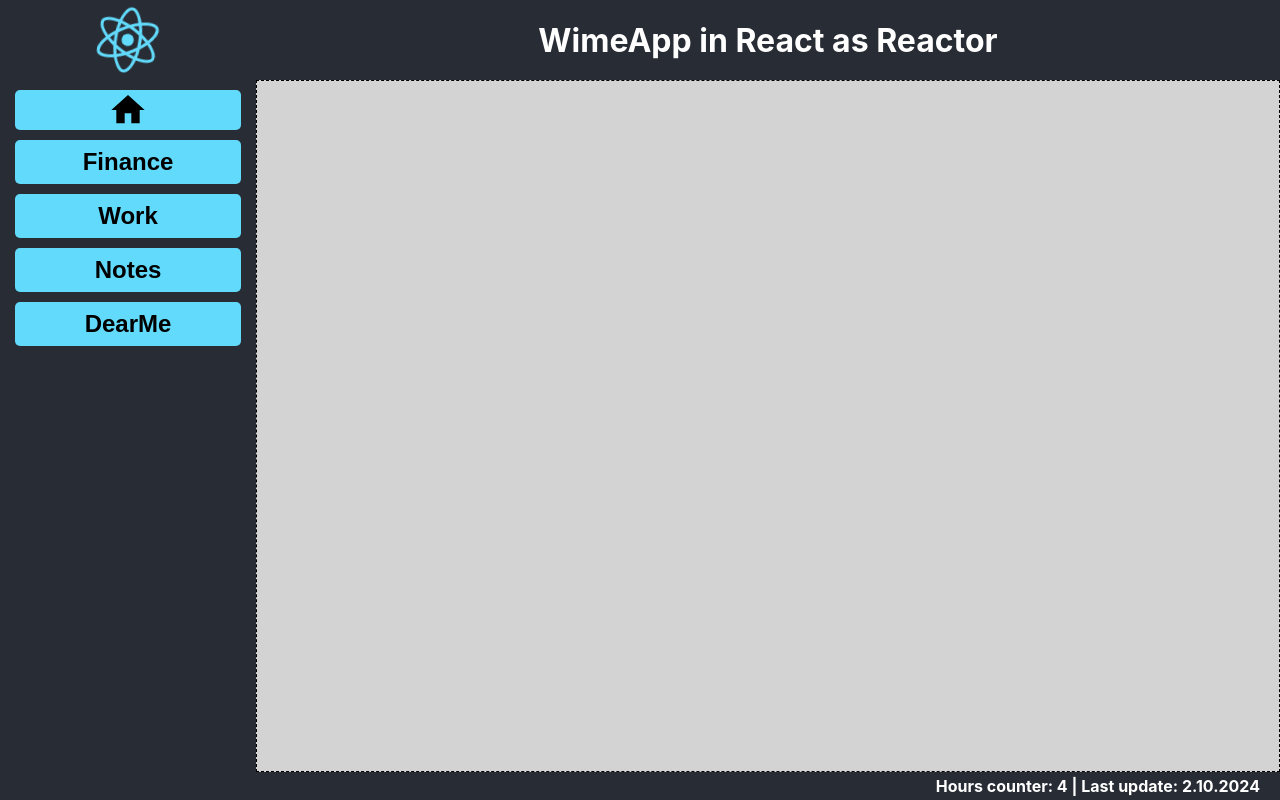
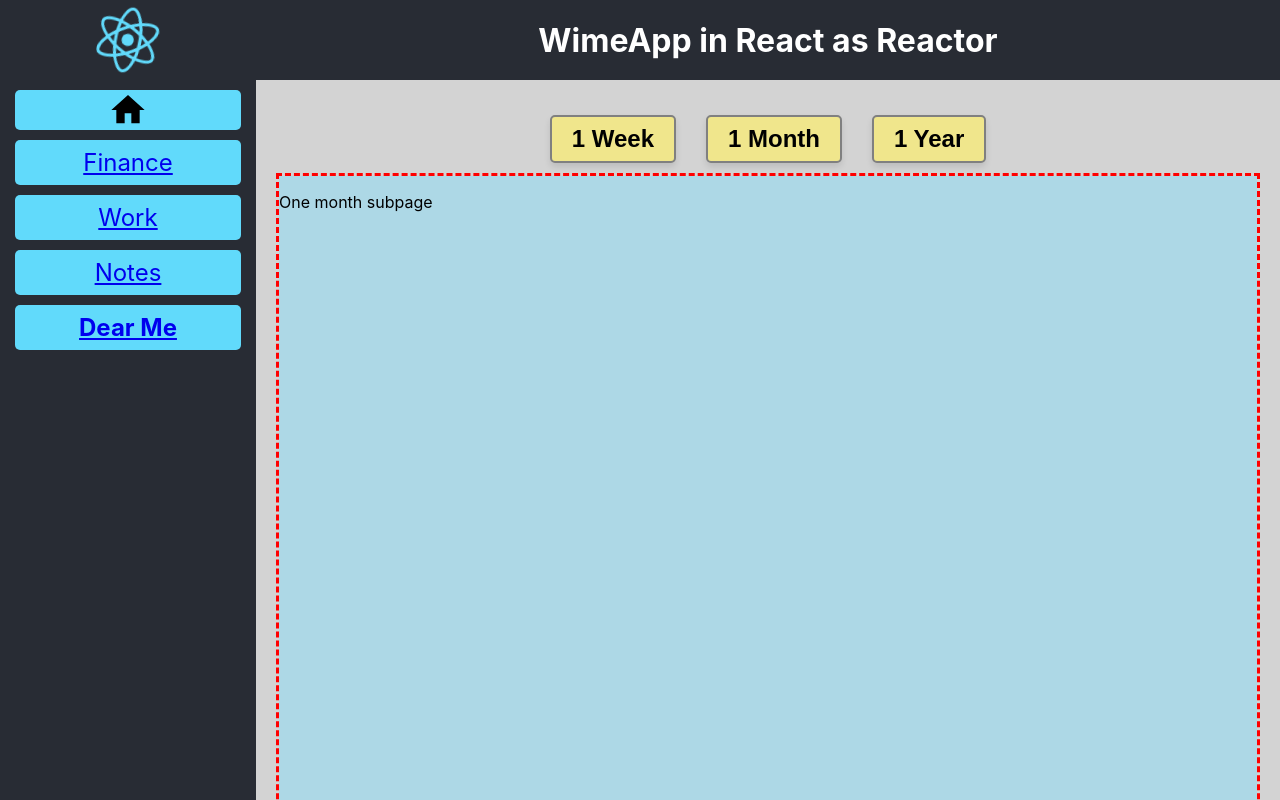
Before and after one commit to Lorisory/Reactor, a React (Create React App) app: page /dear-me/1-month in a window 1280 px wide. Shown: the top 800 px of the page. Built offline with nearby package versions, Linux system fonts and the light colour scheme.

Commit message:
Iam 100% nigga

```diff
--- a/package.json
+++ b/package.json
@@ -12,6 +12,7 @@
     "@types/react-dom": "^18.3.0",
     "react": "^18.3.1",
     "react-dom": "^18.3.1",
+    "react-router-dom": "^6.26.2",
     "react-scripts": "^5.0.1",
     "save-dev": "^0.0.1-security",
     "typescript": "^4.9.5",
--- a/src/App.tsx
+++ b/src/App.tsx
@@ -1,11 +1,16 @@
 import './App.css';
+import { BrowserRouter as Router, Route, Routes } from 'react-router-dom';
+import HomePage from './HomePage';
+import FinanceHomeView from './Finance/FinanceHomeView';
+import DearMePage from './DearMe/DearMePage';
+import EnvelopeView from './DearMe/EnvelopeView';
+import NotFound from './NotFound';
 import ReactorHeader from './ReactorHeader';
-import MainMenu from './MainMenu';
+import SidebarNavigation from './SidebarNavigation';
 import ReactorFooter from './ReactorFooter';
-import { BrowserRouter as Router, Route, Routes } from 'react-router-dom';
-import HomeView from './HomeView';
-import FinanceHomeView from './Finance/FinanceHomeView';
-import DearMeHomeView from './DearMe/DearMeHomeView';
+import OneWeekPage from "./DearMe/SubPages/OneWeekPage";
+import OneMonthPage from "./DearMe/SubPages/OneMonthPage";
+import OneYearPage from "./DearMe/SubPages/OneYearPage";
 
 function App() {
   return (
@@ -14,52 +19,38 @@ function App() {
         display: 'grid',
         height: '100vh',
         gridTemplateRows: 'auto 1fr auto',
-        gridTemplateColumns: '1fr 4fr ',
+        gridTemplateColumns: '1fr 4fr',
+        gridTemplateAreas: `
+                    "header header"
+                    "sidebar content"
+                    "footer footer"
+                `
       }}>
-        <div style={{
-          //border: '1px dashed black',
-          backgroundColor: 'lightblue',
-          gridRow: '1',
-          gridColumn: '1/-1'
-        }}>
+        <div style={{ gridArea: 'header', backgroundColor: 'lightblue' }}>
           <ReactorHeader />
         </div>
+        <div style={{ gridArea: 'sidebar' }}>
+          <SidebarNavigation />
+        </div>
+        <div style={{ gridArea: 'content', backgroundColor: 'lightgray', padding: '20px' }}>
+          <Routes>
+            <Route path="/" element={<HomePage />} />
+            <Route path="/home" element={<HomePage />} />
+            <Route path="/finance" element={<FinanceHomeView />} />
 
-        <div style={{
-          //border: '1px dashed green',
-          gridRow: '2',
-          gridColumn: '1'
-        }}>
-          <MainMenu />
-        </div>
+            {/* DearMeHomeView with subroutes */}
+            <Route path="/dear-me" element={<DearMePage />}>
+              <Route path="1-week" element={<OneWeekPage />} />
+              <Route path="1-month" element={<OneMonthPage />} />
+              <Route path="1-year" element={<OneYearPage />} />
+            </Route>
 
-        <div style={{
-          border: '1px dashed black',
-          backgroundColor: 'lightgray',
-          display: 'flex',
-          alignContent: 'center',
-          gridRow: '2',
-          gridColumn: '2'
-        }}>
-          <Routes>
-            <Route path="/HomeView" element={<HomeView />} />
-            <Route path="/FinanceHomeView" element={<FinanceHomeView />} />
-            <Route path="/DearMeHomeView" element={<DearMeHomeView />} />
+            <Route path="*" element={<NotFound />} />
           </Routes>
         </div>
-
-
-        <div style={{
-          //border: '1px dashed yellow',
-          //backgroundColor: 'lightgray',
-          height: '100%',
-          minHeight: '10pt',
-          gridRow: '3',
-          gridColumn: 'span 3'
-        }}>
+        <div style={{ gridArea: 'footer' }}>
           <ReactorFooter />
         </div>
-
       </div>
     </Router>
   );
--- a/src/DearMe/DearMeHomeView.tsx
+++ /dev/null
@@ -1,55 +0,0 @@
-import './DearMeStyles.css';
-import Envelope from './Envelope';
-import { useNavigate } from 'react-router-dom';
-import { BrowserRouter as Router, Route, Routes } from 'react-router-dom';
-import EnvelopeView from './EnvelopeView';
-
-function DearMeHomeView() {
-    const navigate = useNavigate();
-    return (
-        <div style={{
-            width: '100%',
-        }}>
-            <div style={{
-                display: 'flex',
-                alignItems: 'center',
-                textAlign: 'center',
-                justifyContent: 'center',
-                width: '100%'
-            }}>
-
-                <button className="DearMeToolbarButton"
-                    onClick={() => navigate('/EnvelopeView')}>
-                    1 Week
-                </button>
-                <button className="DearMeToolbarButton">
-                    1 Month
-                </button>
-                <button className="DearMeToolbarButton">
-                    1 Year
-                </button>
-            </div>
-
-            <div
-                style={{
-                    border: 'dashed red 3px',
-                    display: 'flex',
-                    justifyContent: 'center',
-                    alignItems: 'top',
-                    flexWrap: 'wrap', // Umožní zalamování položek
-                    height: '100vh',
-                }}
-            >
-                <Envelope text='1 Week' width={400} height={200} />
-                <Envelope text='1 Month' width={400} height={200} />
-                <Envelope text='1 Year' width={400} height={200} />
-                <Routes>
-                    <Route path="/EnvelopeView" element={<EnvelopeView />} />
-                </Routes>
-            </div>
-
-        </div>
-    );
-}
-
-export default DearMeHomeView
--- /dev/null
+++ b/src/DearMe/DearMePage.tsx
@@ -0,0 +1,53 @@
+import './DearMeStyles.css';
+import { useNavigate, Outlet } from 'react-router-dom';
+
+function DearMePage() {
+  const navigate = useNavigate();
+
+  return (
+    <div style={{ width: '100%' }}>
+      <div style={{
+        display: 'flex',
+        alignItems: 'center',
+        textAlign: 'center',
+        justifyContent: 'center',
+        width: '100%',
+      }}>
+        <button
+          className="DearMeToolbarButton"
+          onClick={() => navigate('/dear-me/1-week')}
+        >
+          1 Week
+        </button>
+        <button
+          className="DearMeToolbarButton"
+          onClick={() => navigate('/dear-me/1-month')}
+        >
+          1 Month
+        </button>
+        <button
+          className="DearMeToolbarButton"
+          onClick={() => navigate('/dear-me/1-year')}
+        >
+          1 Year
+        </button>
+      </div>
+
+      <div
+        style={{
+          border: 'dashed red 3px',
+          display: 'flex',
+          justifyContent: 'center',
+          alignItems: 'top',
+          flexWrap: 'wrap', // Allows wrapping items
+          height: '100vh',
+        }}
+      >
+        {/* Outlet will render the respective subpage content */}
+        <Outlet />
+      </div>
+    </div>
+  );
+}
+
+export default DearMePage;
--- /dev/null
+++ b/src/DearMe/SubPages/OneMonthPage.tsx
@@ -0,0 +1,7 @@
+export default function OneMonthPage() {
+  return (
+    <div style={{height: "100%", width: "100%", backgroundColor: 'lightblue'}}>
+      <p>One month subpage</p>
+    </div>
+  )
+}
--- /dev/null
+++ b/src/DearMe/SubPages/OneWeekPage.tsx
@@ -0,0 +1,7 @@
+export default function OneWeekPage() {
+  return (
+    <div style={{height: "100%", width: "100%", backgroundColor: 'lightpink'}}>
+      <p>One week subpage</p>
+    </div>
+  )
+}
--- /dev/null
+++ b/src/DearMe/SubPages/OneYearPage.tsx
@@ -0,0 +1,7 @@
+export default function OneYearPage() {
+  return (
+    <div style={{height: "100%", width: "100%", backgroundColor: 'lightgreen'}}>
+      <p>One year subpage</p>
+    </div>
+  )
+}
--- a/src/HomeView.tsx
+++ b/src/HomePage.tsx
@@ -1,5 +1,5 @@
 
-function HomeView() {
+function HomePage() {
     return (
         <div style={{ padding: '20px', fontFamily: 'Arial, sans-serif' }}>
             {/* To-Do Items */}
@@ -40,4 +40,4 @@ function HomeView() {
     );
 }
 
-export default HomeView;
+export default HomePage;
--- a/src/MainMenu.tsx
+++ /dev/null
@@ -1,49 +0,0 @@
-import './App.css';
-import HomeIcon from './Icons/HomeIcon';
-import { useNavigate } from 'react-router-dom';
-
-function MainMenu() {
-    const navigate = useNavigate();
-    return (
-        <div className="App-header"
-            style={{
-                display: 'flex',
-                flexDirection: 'column',
-                alignItems: 'center',
-                justifyContent: 'flex-start', // Vertikální zarovnání k horní části
-                width: '100%',
-                height: '100%',
-            }}>
-
-            <button
-                onClick={() => navigate('/HomeView')}
-                className="MainMenuButtonStyle" style={{ padding: 0 }}>
-                <HomeIcon color="black" size="30pt" />
-            </button>
-
-            <button
-                onClick={() => navigate('/FinanceHomeView')}
-                className="MainMenuButtonStyle">
-                Finance
-            </button>
-
-            <button className="MainMenuButtonStyle">
-                Work
-            </button>
-
-            <button className="MainMenuButtonStyle">
-                Notes
-            </button>
-
-            <button
-                onClick={() => navigate('/DearMeHomeView')}
-                className="MainMenuButtonStyle">
-                DearMe
-            </button>
-
-        </div>
-
-
-    );
-}
-export default MainMenu;
--- /dev/null
+++ b/src/NotFound.tsx
@@ -0,0 +1,11 @@
+import React from 'react';
+
+const NotFound = () => {
+  return (
+    <div style={{width: "100%", height: "100%"}}>
+      Not found
+    </div>
+  );
+};
+
+export default NotFound;
--- /dev/null
+++ b/src/SidebarNavigation.tsx
@@ -0,0 +1,70 @@
+import { NavLink } from 'react-router-dom';
+import React from 'react';
+import HomeIcon from './Icons/HomeIcon'; // Assuming this is your HomeIcon component
+
+export default function SidebarNavigation() {
+  return (
+    <div
+      className="App-header"
+      style={{
+        display: 'flex',
+        flexDirection: 'column',
+        alignItems: 'center',
+        justifyContent: 'flex-start', // Aligns to the top
+        width: '100%',
+        height: '100%',
+      }}
+    >
+      <NavLink
+        to="/home"
+        style={({ isActive }) => ({
+          padding: 0,
+          fontWeight: isActive ? 'bold' : 'normal',
+        })}
+        className="MainMenuButtonStyle"
+      >
+        <HomeIcon color="black" size="30pt" />
+      </NavLink>
+
+      <NavLink
+        to="/finance"
+        style={({ isActive }) => ({
+          fontWeight: isActive ? 'bold' : 'normal',
+        })}
+        className="MainMenuButtonStyle"
+      >
+        Finance
+      </NavLink>
+
+      <NavLink
+        to="/work"
+        style={({ isActive }) => ({
+          fontWeight: isActive ? 'bold' : 'normal',
+        })}
+        className="MainMenuButtonStyle"
+      >
+        Work
+      </NavLink>
+
+      <NavLink
+        to="/notes"
+        style={({ isActive }) => ({
+          fontWeight: isActive ? 'bold' : 'normal',
+        })}
+        className="MainMenuButtonStyle"
+      >
+        Notes
+      </NavLink>
+
+      <NavLink
+        to="/dear-me"
+        style={({ isActive }) => ({
+          fontWeight: isActive ? 'bold' : 'normal',
+        })}
+        className="MainMenuButtonStyle"
+      >
+        Dear Me
+      </NavLink>
+    </div>
+  );
+}
```
Also changed, not shown: 1 other file (tests, documents, lock files or other folders).
